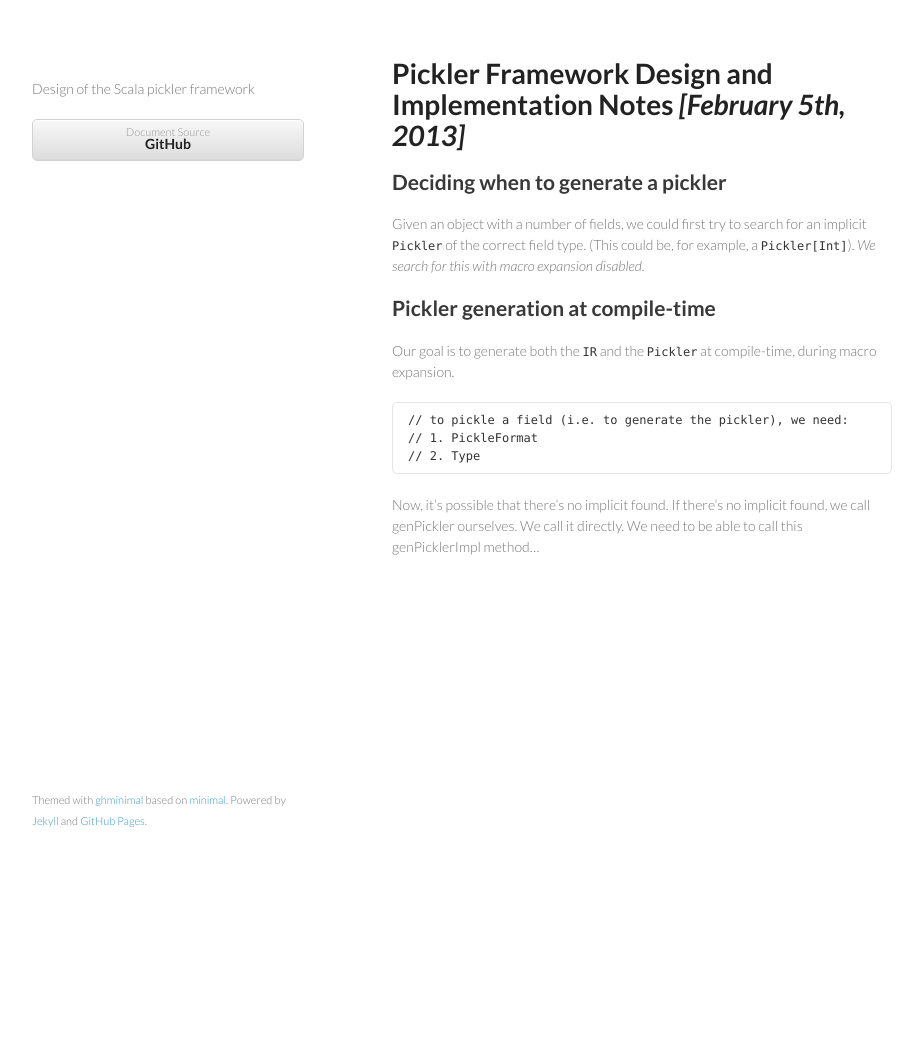
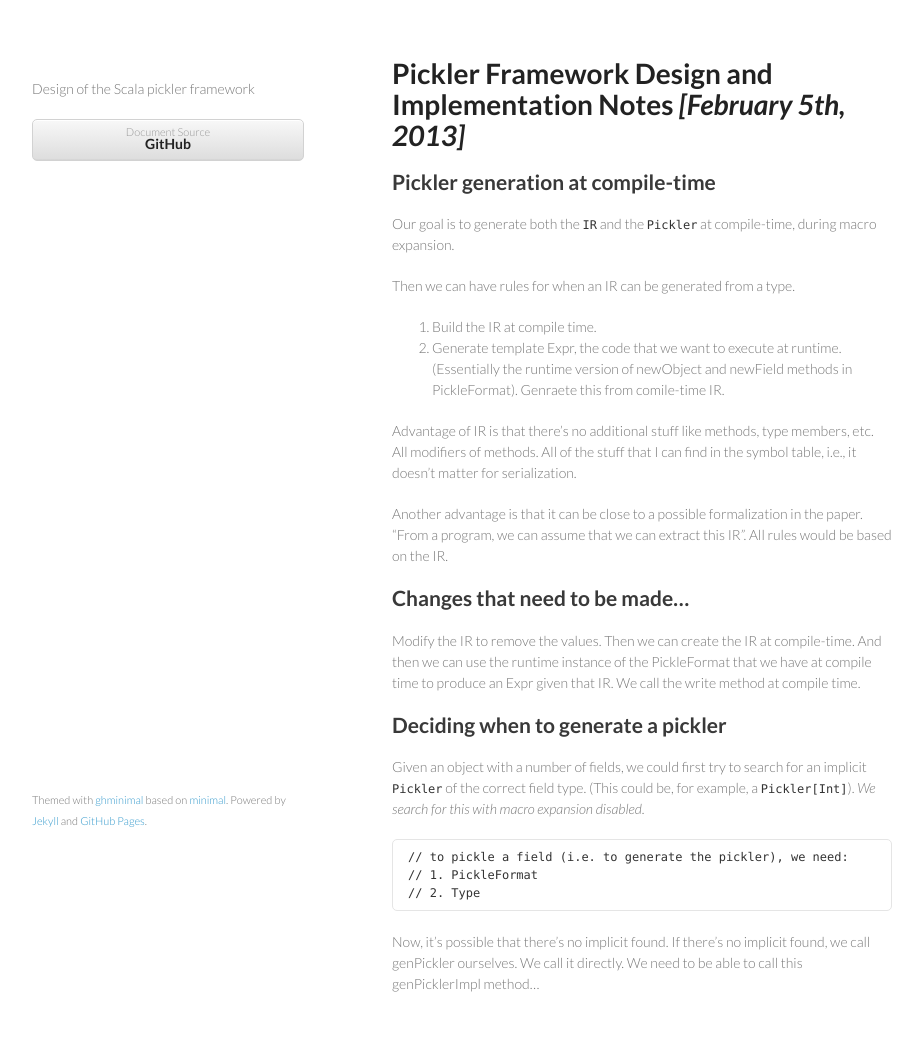
Before and after one commit to heathermiller/papers-documents, a Jekyll site: the page built from 2-5-13_notes.md, in a window 1280 px wide. Shown: the whole page, without its empty margins (178-1101 px from the left). Built offline with Jekyll 4.4.1, drawn with Linux system fonts in a browser that asks for light colours; before the commit the page ends 900 px from its top, so only the background shows below that.

Commit message:
Implementation notes, round two

```diff
--- a/2-5-13_notes.md
+++ b/2-5-13_notes.md
@@ -2,19 +2,40 @@
 layout: page
 title: Pickler Framework Design and Implementation Notes <i>[February 5th, 2013]</i>
 ---
+
+
+## Pickler generation at compile-time
+
+Our goal is to generate both the `IR` and the `Pickler` at compile-time,
+during macro expansion.
+
+Then we can have rules for when an IR can be generated from a type.
+
+1. Build the IR at compile time.
+2. Generate template Expr, the code that we want to execute at runtime.
+(Essentially the runtime version of newObject and newField methods in
+PickleFormat). Genraete this from comile-time IR.
+
+Advantage of IR is that there's no additional stuff like methods, type
+members, etc. All modifiers of methods. All of the stuff that I can find in
+the symbol table, i.e., it doesn't matter for serialization.
+
+Another advantage is that it can be close to a possible formalization in the
+paper. "From a program, we can assume that we can extract this IR". All rules
+would be based on the IR.
+
+## Changes that need to be made...
+
+Modify the IR to remove the values. Then we can create the IR at compile-time.
+And then we can use the runtime instance of the PickleFormat that we have at
+compile time to produce an Expr given that IR. We call the write method at
+compile time.
 
 ## Deciding when to generate a pickler
 
 Given an object with a number of fields, we could first try to search for an
 implicit `Pickler` of the correct field type. (This could be, for example, a
 `Pickler[Int]`). _We search for this with macro expansion disabled._
-
-
-
-## Pickler generation at compile-time
-
-Our goal is to generate both the `IR` and the `Pickler` at compile-time,
-during macro expansion.
 
     // to pickle a field (i.e. to generate the pickler), we need:
     // 1. PickleFormat
```
